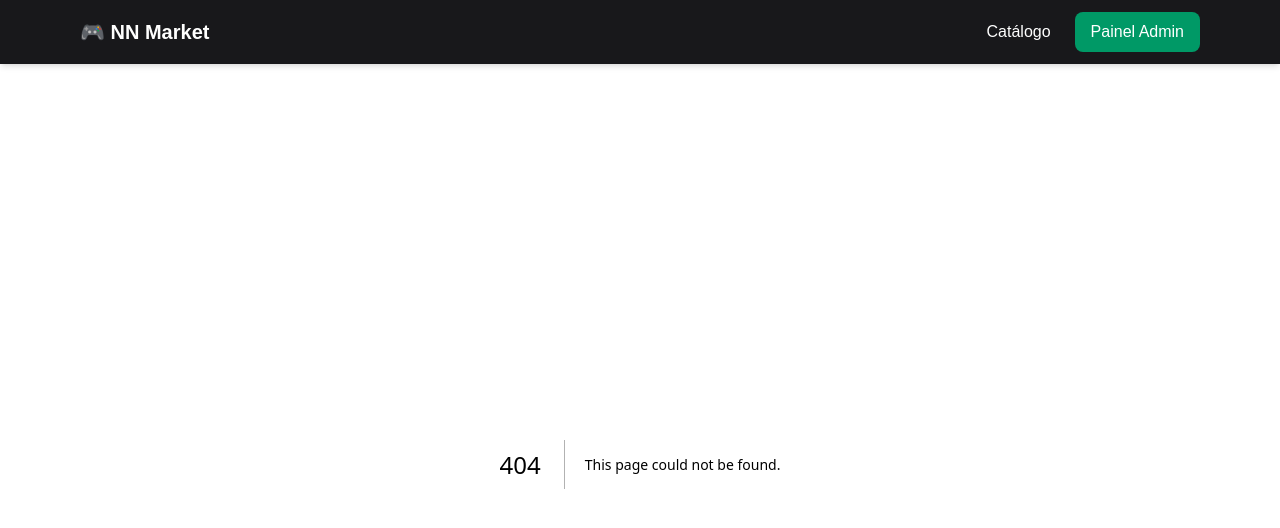
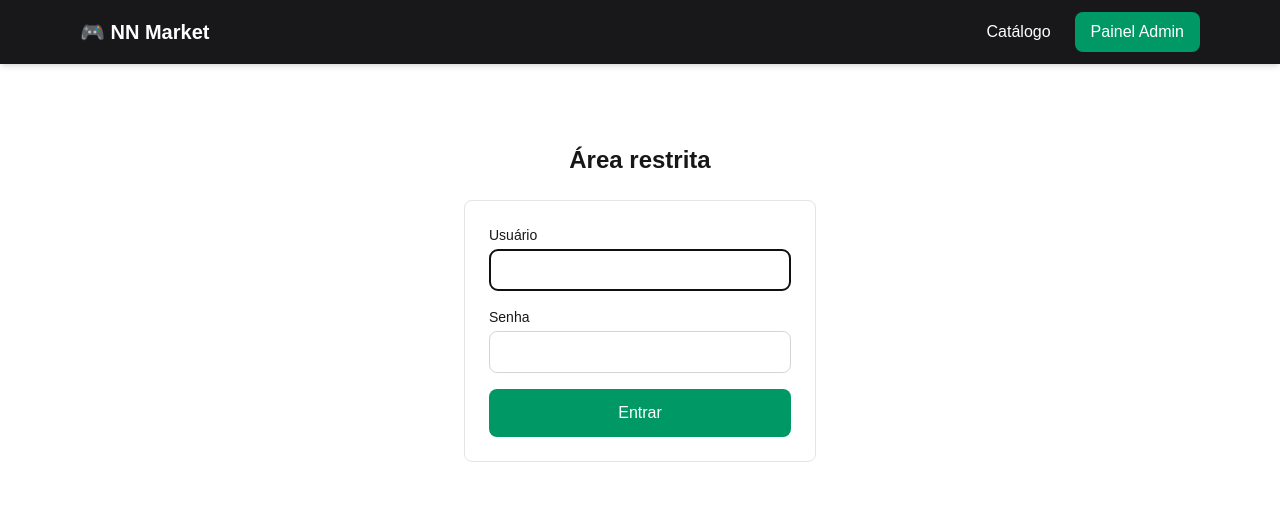
Before and after one commit to naslon/nnmarket, a Next.js app: page /admin/login in a window 1280 px wide. Before the commit this address had no page. Shown: the top 528 px of the page. Built offline with nearby package versions, Linux system fonts and the light colour scheme.

Commit message:
integracao do sistema de login com usuario e senha

```diff
--- /dev/null
+++ b/src/app/admin/login/page.tsx
@@ -0,0 +1,84 @@
+"use client";
+
+import { useState } from "react";
+import { useRouter } from "next/navigation";
+
+export default function LoginPage() {
+  const router = useRouter();
+  const [username, setUsername] = useState("");
+  const [password, setPassword] = useState("");
+  const [erro, setErro] = useState("");
+  const [enviando, setEnviando] = useState(false);
+
+  async function handleSubmit(e: React.FormEvent) {
+    e.preventDefault();
+    setErro("");
+    setEnviando(true);
+
+    try {
+      const res = await fetch("/api/login", {
+        method: "POST",
+        headers: { "Content-Type": "application/json" },
+        body: JSON.stringify({ username, password }),
+      });
+
+      const data = await res.json();
+
+      if (data.success) {
+        router.push("/admin");
+        router.refresh();
+      } else {
+        setErro(data.message || "Usuário ou senha incorretos.");
+      }
+    } catch (err) {
+      setErro("Erro ao tentar entrar.");
+      console.error(err);
+    } finally {
+      setEnviando(false);
+    }
+  }
+
+  return (
+    <main className="max-w-sm mx-auto px-4 py-20">
+      <h1 className="text-2xl font-bold mb-6 text-center">Área restrita</h1>
+
+      <form
+        onSubmit={handleSubmit}
+        className="bg-white border border-zinc-200 rounded-lg p-6 flex flex-col gap-4"
+      >
+        <div>
+          <label className="block text-sm font-medium mb-1">Usuário</label>
+          <input
+            type="text"
+            value={username}
+            onChange={(e) => setUsername(e.target.value)}
+            required
+            autoFocus
+            className="w-full border border-zinc-300 rounded-lg px-3 py-2"
+          />
+        </div>
+
+        <div>
+          <label className="block text-sm font-medium mb-1">Senha</label>
+          <input
+            type="password"
+            value={password}
+            onChange={(e) => setPassword(e.target.value)}
+            required
+            className="w-full border border-zinc-300 rounded-lg px-3 py-2"
+          />
+        </div>
+
+        {erro && <p className="text-red-600 text-sm">{erro}</p>}
+
+        <button
+          type="submit"
+          disabled={enviando}
+          className="bg-emerald-600 hover:bg-emerald-500 disabled:bg-zinc-400 text-white py-3 rounded-lg font-medium transition"
+        >
+          {enviando ? "Entrando..." : "Entrar"}
+        </button>
+      </form>
+    </main>
+  );
+}
--- a/src/app/admin/page.tsx
+++ b/src/app/admin/page.tsx
@@ -3,6 +3,7 @@
 import Link from "next/link";
 import { useEffect, useState } from "react";
 import { compressImage } from "../../utils/compressImage";
+import { useRouter } from "next/navigation";
 
 interface ProductType {
     _id: string;
@@ -12,6 +13,13 @@ interface ProductType {
 }
 
 export default function AdminPage() {
+    const router = useRouter();
+
+    async function handleLogout() {
+        await fetch("/api/logout", { method: "POST" });
+        router.push("/admin/login");
+        router.refresh();
+    }
     const [products, setProducts] = useState<ProductType[]>([]);
     const [carregando, setCarregando] = useState(true);
     const [enviando, setEnviando] = useState(false);
@@ -132,7 +140,15 @@ export default function AdminPage() {
 
     return (
         <main className="max-w-3xl mx-auto px-4 py-8">
-            <h1 className="text-2xl font-bold mb-6">Painel Admin</h1>
+            <h1 className="text-2xl font-bold mb-6 flex items-center justify-between">
+                Painel Admin
+                <button
+                    onClick={handleLogout}
+                    className="text-sm bg-zinc-200 hover:bg-zinc-300 px-3 py-1.5 rounded-lg font-normal transition"
+                >
+                    Sair
+                </button>
+            </h1>
 
             {/* FORMULÁRIO DE ADICIONAR */}
             <form
--- /dev/null
+++ b/src/app/api/login/route.ts
@@ -0,0 +1,34 @@
+import { NextResponse } from "next/server";
+
+export async function POST(request: Request) {
+  try {
+    const { username, password } = await request.json();
+
+    if (
+      username !== process.env.ADMIN_USERNAME ||
+      password !== process.env.ADMIN_PASSWORD
+    ) {
+      return NextResponse.json(
+        { success: false, message: "Usuário ou senha incorretos." },
+        { status: 401 }
+      );
+    }
+
+    const response = NextResponse.json({ success: true });
+
+    response.cookies.set("admin_session", process.env.ADMIN_PASSWORD as string, {
+      httpOnly: true,
+      secure: process.env.NODE_ENV === "production",
+      sameSite: "lax",
+      maxAge: 60 * 60 * 24 * 7, // 7 dias
+      path: "/",
+    });
+
+    return response;
+  } catch (error) {
+    return NextResponse.json(
+      { success: false, error: error instanceof Error ? error.message : "Erro desconhecido" },
+      { status: 500 }
+    );
+  }
+}
--- /dev/null
+++ b/src/app/api/logout/route.ts
@@ -0,0 +1,7 @@
+import { NextResponse } from "next/server";
+
+export async function POST() {
+  const response = NextResponse.json({ success: true });
+  response.cookies.delete("admin_session");
+  return response;
+}
--- /dev/null
+++ b/src/middleware.ts
@@ -0,0 +1,27 @@
+import { NextResponse } from "next/server";
+import type { NextRequest } from "next/server";
+
+export function middleware(request: NextRequest) {
+  const { pathname } = request.nextUrl;
+
+  // Libera a própria página de login
+  if (pathname === "/admin/login") {
+    return NextResponse.next();
+  }
+
+  // Protege tudo que começa com /admin
+  if (pathname.startsWith("/admin")) {
+    const session = request.cookies.get("admin_session");
+
+    if (!session || session.value !== process.env.ADMIN_PASSWORD) {
+      const loginUrl = new URL("/admin/login", request.url);
+      return NextResponse.redirect(loginUrl);
+    }
+  }
+
+  return NextResponse.next();
+}
+
+export const config = {
+  matcher: ["/admin/:path*"],
+};
```
